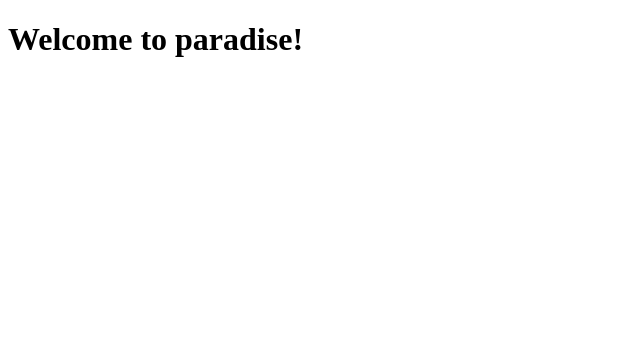
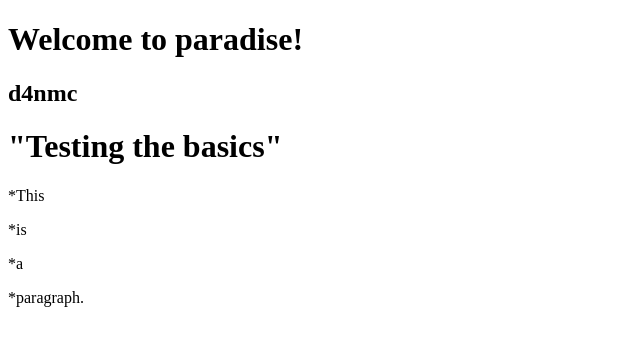
Before and after one commit to d4nmc/htmlPlaypen, a plain HTML site: page index.html in a window 1280 px wide. Shown: the whole page, without its empty margins (0-640 px from the left). Drawn offline with Linux system fonts and the light colour scheme.

Commit message:
index.html

```diff
--- a/index.html
+++ b/index.html
@@ -1,12 +1,25 @@
 <!Doctype html>
 <html>
     <head>
-        <title>Basic HTML</title>
+        <title>Test HTML</title>
     <head>
 
     <body>
         <h1>Welcome to paradise!</h1>
-        <h2></h2>
+
+        <h2>d4nmc</h2>
+
+        <h1>"Testing the basics"</h1>
+
+        <html>
+    <body>
+        <p>*This</p>
+        <p>*is</p>
+        <p>*a</p>
+        <p>*paragraph.</p>
+    </body>
+</html>
+
     </body>
 
 </html>
```
